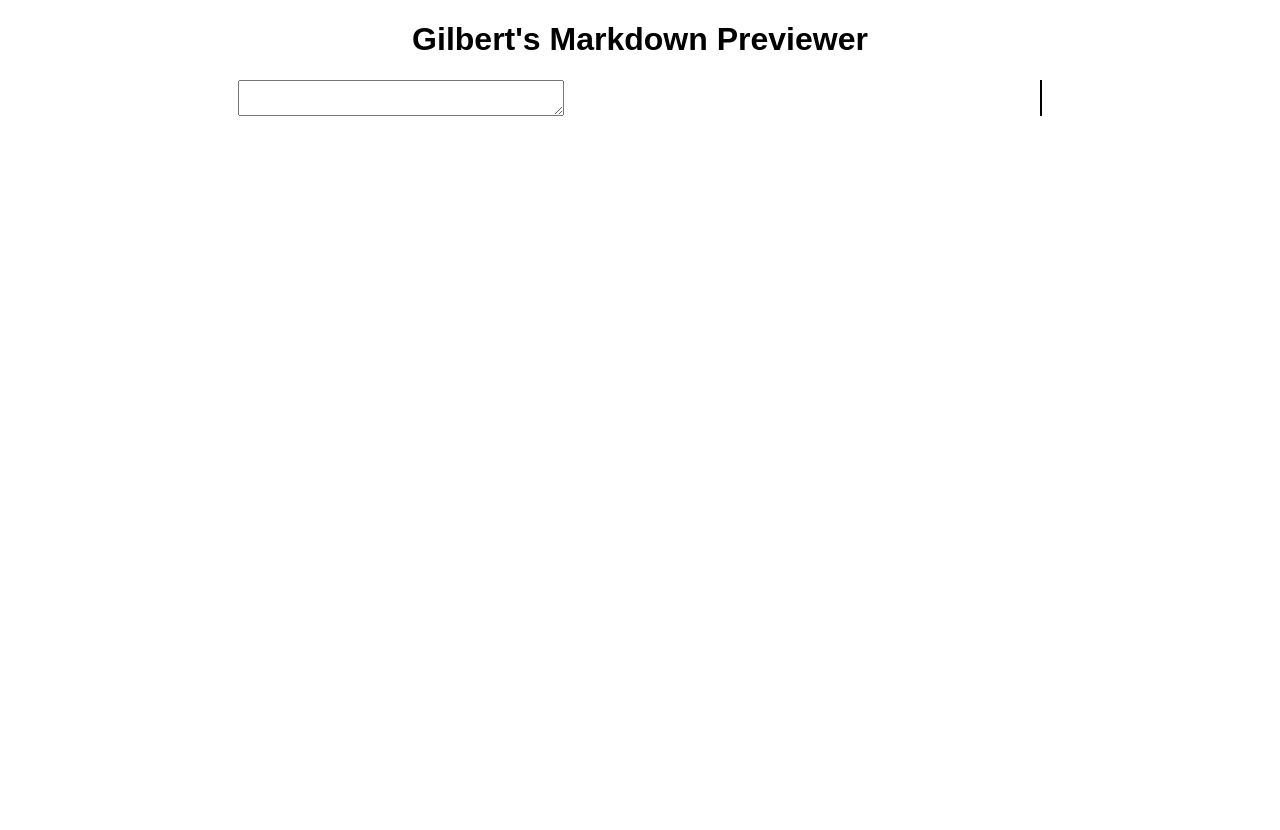
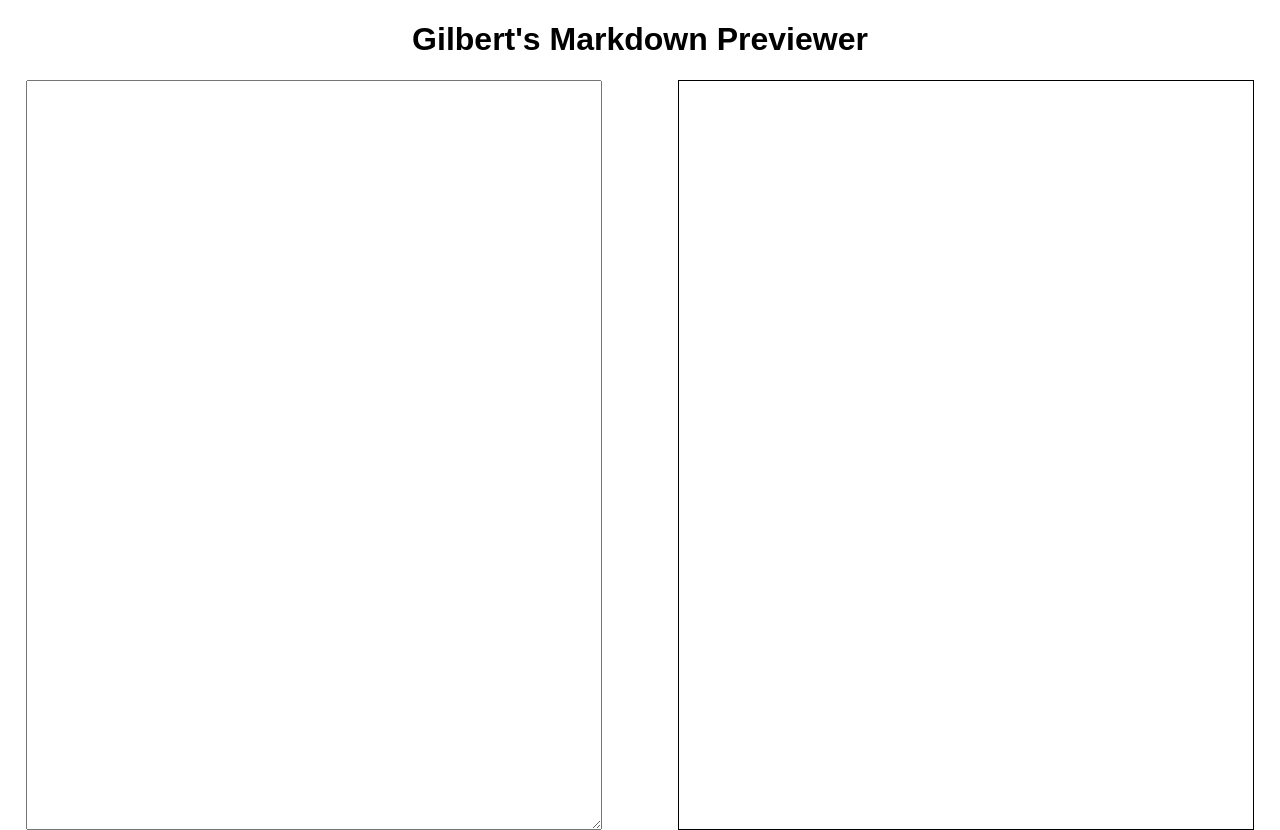
Before and after one commit to gilbertginsberg/markdown-previewer, a React (Create React App) app: page / in a window 1280 px wide. Before the commit the page ends 800 px from the top, so only its background shows below. Built offline with nearby package versions, Linux system fonts and the light colour scheme.

Commit message:
style: Updated styles

```diff
--- a/src/App.css
+++ b/src/App.css
@@ -1,19 +1,33 @@
+* {
+    box-sizing: border-box;
+}
+
 .App {
     display: flex;
     flex-direction: column;
     align-items: center;
 }
 
+h1 {
+    text-align: center;
+}
+
 main {
     width: 100%;
+    height: 750px;
     display: flex;
-    justify-content: space-around;
+    justify-content: space-between;
 }
 
 #markdown {
-    width: 25%;
+    width: 45%;
+    height: 100%;
+    margin-left: 2%;
 }
 
 #preview {
+    width: 45%;
+    height: 100%;
     border: 1px solid black;
+    margin-right: 2%;
 }
```
